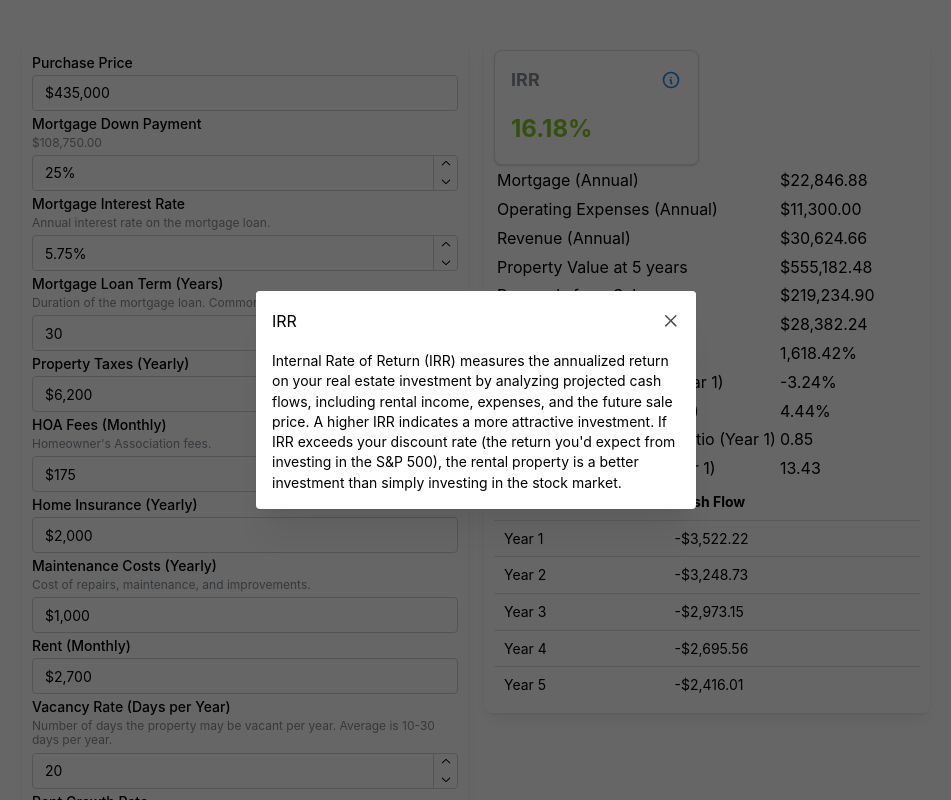
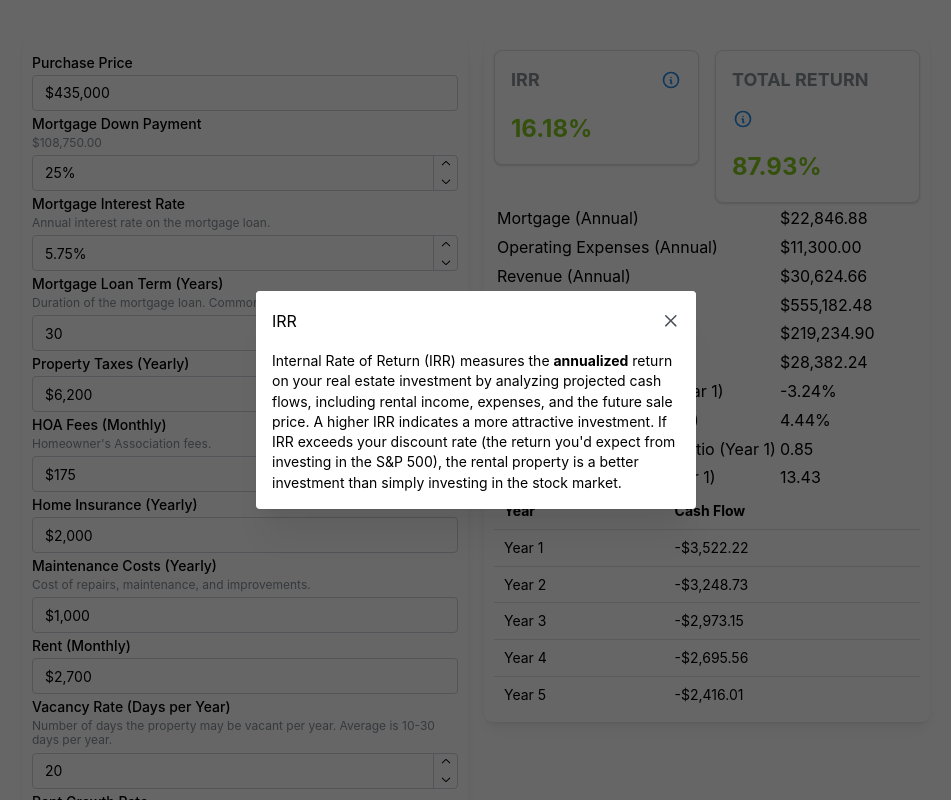
Before and after one commit to kkhimself/rentalbro, a React (Create React App) app: page / in a window 1280 px wide. Both pictures are taken after a click on the button 835 px from the left and 79 px from the top of the page. Shown: the top 800 px of the page, without its empty margins (164-1115 px from the left). Built offline with nearby package versions, Linux system fonts and the light colour scheme.

Commit message:
Added total return

```diff
--- a/src/components/PropertyInsights.tsx
+++ b/src/components/PropertyInsights.tsx
@@ -19,7 +19,7 @@ export default function PropertyInsights({
           <Stat
             title="IRR"
             color={p.irr > p.discountRate ? "lime" : "orange"}
-            description="Internal Rate of Return (IRR) measures the annualized return on your real estate investment by analyzing projected cash flows, including rental income, expenses, and the future sale price. A higher IRR indicates a more attractive investment. If IRR exceeds your discount rate (the return you'd expect from investing in the S&P 500), the rental property is a better investment than simply investing in the stock market."
+            description="Internal Rate of Return (IRR) measures the <b>annualized</b> return on your real estate investment by analyzing projected cash flows, including rental income, expenses, and the future sale price. A higher IRR indicates a more attractive investment. If IRR exceeds your discount rate (the return you'd expect from investing in the S&P 500), the rental property is a better investment than simply investing in the stock market."
             value={new Intl.NumberFormat("en-US", {
               style: "percent",
               minimumFractionDigits: 2,
@@ -27,18 +27,18 @@ export default function PropertyInsights({
             }).format(p.irr / 100)}
           />
         </Grid.Col>
-        {/* <Grid.Col span={{ base: 12, md: 6 }}>
+        <Grid.Col span={{ base: 12, md: 6 }}>
           <Stat
-            title="Cash Flow"
-            color={p.cashFlows[0] > 0 ? "lime" : "orange"}
-            description="Cash flow is the money left over each month or year after collecting rent and paying all expenses, including mortgage payments, property taxes, insurance, and maintenance. Cash flow is crucial because it determines whether the property is profitable or a financial burden. Positive cash flow means the investment generates income, while negative cash flow means the investor may need to cover shortfalls out of pocket. Consistent positive cash flow provides financial stability, helps pay down debt, and can be reinvested into more properties to build wealth."
+            title="Total Return"
+            color={p.totalReturn > 0 ? "lime" : "orange"}
+            description="Total Return measures the overall profit or loss of an investment over a period, considering both income and appreciation, expressed as a percentage of the initial investment. It's a simple way to track growth. On the other hand, IRR takes into account the <b>timing</b> of cash flows, showing the average <b>annual</b> growth rate and helping to understand how quickly your investment is growing. While total return gives a broad picture, IRR provides a more precise measure of investment efficiency."
             value={new Intl.NumberFormat("en-US", {
-              style: "currency",
-              currency: "USD",
-              maximumFractionDigits: 0,
-            }).format(p.cashFlows[0])}
+              style: "percent",
+              minimumFractionDigits: 2,
+              maximumFractionDigits: 2,
+            }).format(p.totalReturn)}
           />
-        </Grid.Col> */}
+        </Grid.Col>
       </Grid>
 
       <table>
@@ -98,16 +98,6 @@ export default function PropertyInsights({
             </td>
           </tr>
           <tr>
-            <td>IRR</td>
-            <td>
-              {new Intl.NumberFormat("en-US", {
-                style: "percent",
-                minimumFractionDigits: 2,
-                maximumFractionDigits: 2,
-              }).format(p.irr)}
-            </td>
-          </tr>
-          <tr>
             <td>Cash-on-Cash Return (Year 1)</td>
             <td>
               {new Intl.NumberFormat("en-US", {
--- a/src/components/Stat.tsx
+++ b/src/components/Stat.tsx
@@ -22,7 +22,7 @@ export default function Stat({ title, value, color, description }: StatProps) {
   return (
     <>
       <Modal opened={modalOpened} onClose={close} title={title} centered>
-        <Text size="sm">{description}</Text>
+        <Text size="sm" dangerouslySetInnerHTML={{__html: description ?? ""}} />
       </Modal>
 
       <Paper withBorder p="md" radius="md" shadow="xs">
--- a/src/models/RentalProperty.ts
+++ b/src/models/RentalProperty.ts
@@ -157,6 +157,14 @@ export default class RentalProperty {
         ) * 100;
     }
 
+    get totalReturn() {
+        return RentalMetrics.calculateTotalReturn(
+            this.initialInvestment,
+            this.cashFlows,
+            this.proceedsFromSale
+        );
+    }
+
     // Cash-on-Cash Return for Year 1
     get coc() {
         return this.cashFlows[0] / this.initialInvestment;
--- a/src/utils/RentalMetrics.ts
+++ b/src/utils/RentalMetrics.ts
@@ -94,3 +94,12 @@
 
     return result;
   }
+
+  export function calculateTotalReturn(
+    initialInvestment: number,
+    cashFlows: number[],
+    proceedsFromSale: number
+  ): number {
+    const totalCashFlow = cashFlows.reduce((a, b) => a + b, 0);
+    return (totalCashFlow + proceedsFromSale - initialInvestment) / initialInvestment;
+  }
```
